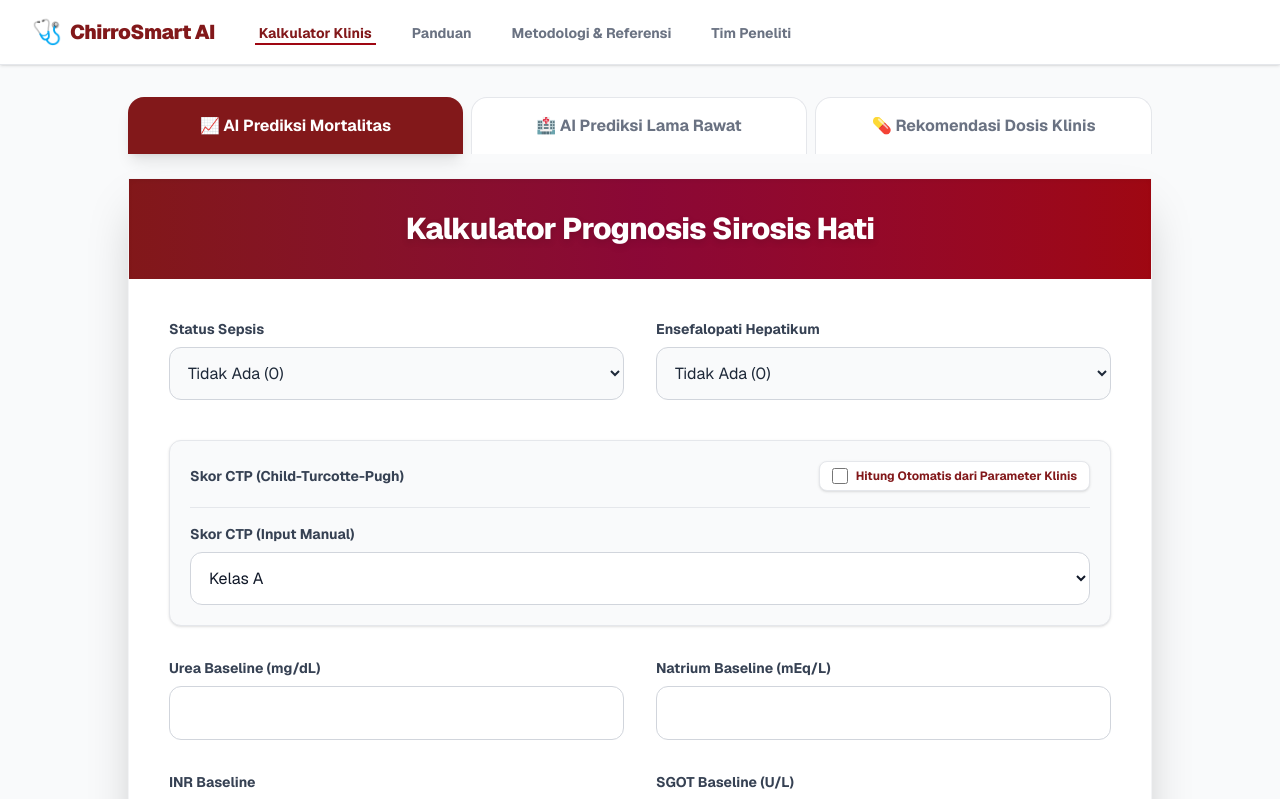
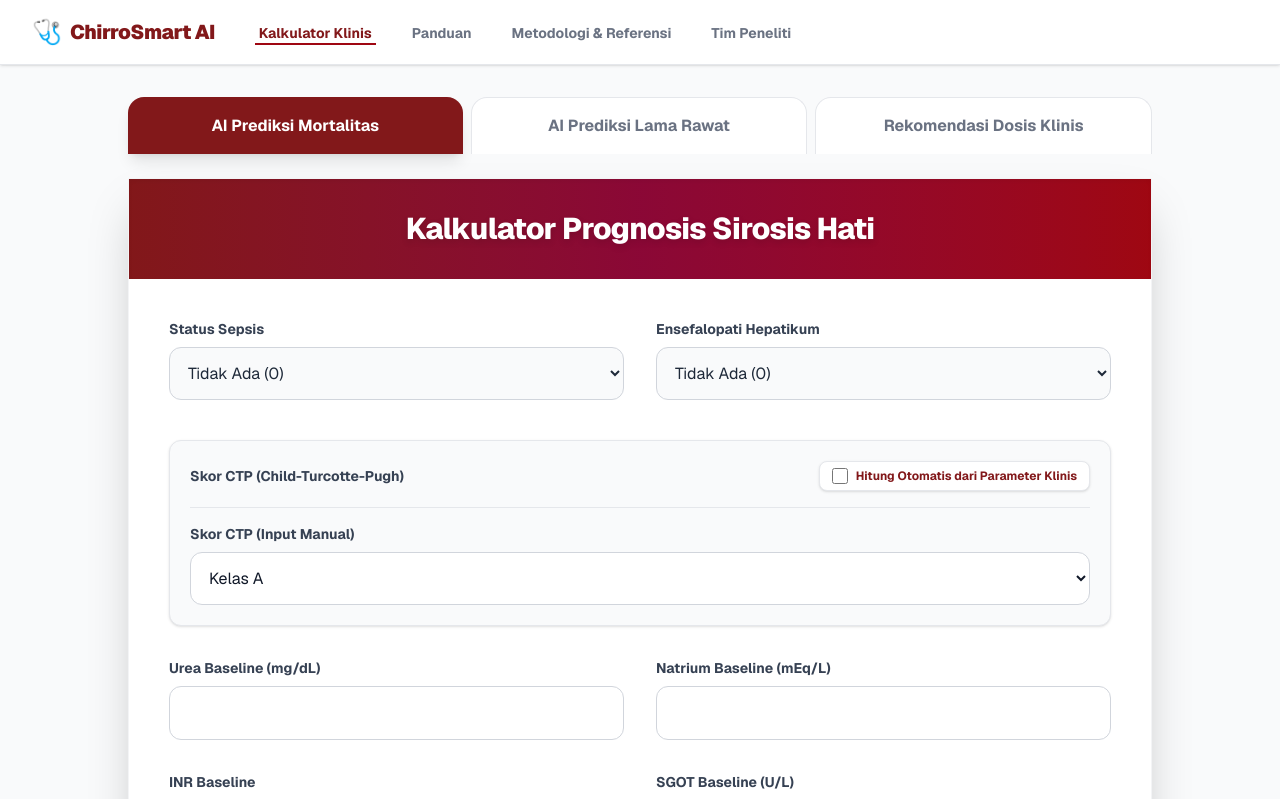
Before and after one commit to YavieAzka/sirosis-app, a Next.js app in the folder web/: page / in a window 1280 px wide. Shown: the top 799 px of the page. Built offline with nearby package versions, Linux system fonts and the light colour scheme.

Commit message:
refactor: update some UI components

```diff
--- a/web/components/MainApp.tsx
+++ b/web/components/MainApp.tsx
@@ -214,13 +214,13 @@ export default function MainApp() {
     <div className="py-8 px-4 flex flex-col items-center animate-fade-in">
       <div className="flex flex-col md:flex-row gap-2 mb-6 max-w-5xl w-full">
         <button onClick={() => setActiveTab('mortalitas')} className={`flex-1 py-4 text-center rounded-2xl md:rounded-b-none md:rounded-t-2xl font-bold transition-all ${activeTab === 'mortalitas' ? 'bg-red-900 text-white shadow-lg' : 'bg-white text-gray-500 hover:bg-gray-100 border border-gray-200 border-b-0'}`}>
-          📈 AI Prediksi Mortalitas
+          AI Prediksi Mortalitas
         </button>
         <button onClick={() => setActiveTab('los')} className={`flex-1 py-4 text-center rounded-2xl md:rounded-b-none md:rounded-t-2xl font-bold transition-all ${activeTab === 'los' ? 'bg-red-900 text-white shadow-lg' : 'bg-white text-gray-500 hover:bg-gray-100 border border-gray-200 border-b-0'}`}>
-          🏥 AI Prediksi Lama Rawat
+          AI Prediksi Lama Rawat
         </button>
         <button onClick={() => setActiveTab('dosis')} className={`flex-1 py-4 text-center rounded-2xl md:rounded-b-none md:rounded-t-2xl font-bold transition-all ${activeTab === 'dosis' ? 'bg-red-900 text-white shadow-lg' : 'bg-white text-gray-500 hover:bg-gray-100 border border-gray-200 border-b-0'}`}>
-          💊 Rekomendasi Dosis Klinis
+          Rekomendasi Dosis Klinis
         </button>
       </div>
 
```
